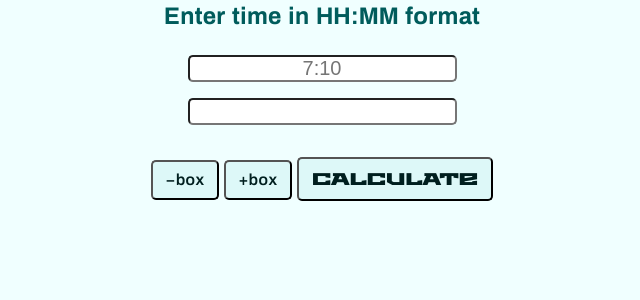
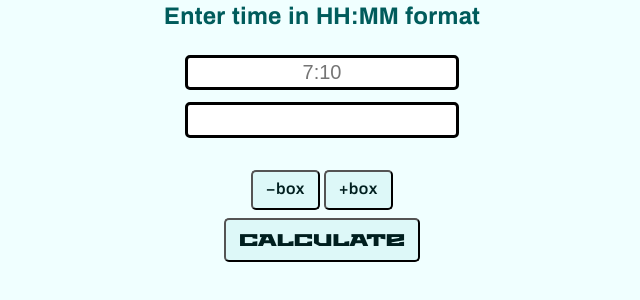
Before and after one commit to elijahcommits/timecalc, a plain HTML site: page index.html in a window 1280 px wide. Shown: the part 54-354 px from the top of the page, without its empty margins (318-958 px from the left). Drawn offline with Linux system fonts and the light colour scheme.

Commit message:
additional styling

```diff
--- a/index.html
+++ b/index.html
@@ -15,8 +15,10 @@
     <input type="text" class="userInput" maxlength="10">
   </form>
   <h3 class="resultDisplay" id="resultDisplay"></h3>
-  <button onclick="removeInputField()">−box</button>
-  <button onclick="addInputField()">+box</button>
+  <div id="boxModButtons">
+    <button onclick="removeInputField()">−box</button>
+    <button onclick="addInputField()">+box</button>
+  </div>
   <button onclick="addNumbers()" id="calculateButton">CALCULATE</button>
 
   <script src="main.js"></script>
--- a/main.css
+++ b/main.css
@@ -85,10 +85,12 @@ form {
 
 input {
   display: block;
-  margin: 1rem auto;
+  margin: 0.75rem auto;
   border-radius: 5px;
   font-size: 1.25rem;
   text-align: center;
+  padding: 0.2rem 0.1rem;
+  border: 3px solid black;
 }
 
 button {
@@ -107,12 +109,17 @@ button:hover {
   opacity: 0.5;
 }
 
+#boxModButtons {
+  margin-bottom: 0.5rem;
+}
+
 #calculateButton {
   font-family: 'Metro';
+  margin-bottom: 2rem;
 }
 
 #resultDisplay {
   font-family: sans-serif;
   font-size: 1.8rem;
-  margin: 1rem;
+  margin: 0.75rem 0.5rem 1.75rem;
 }
```
